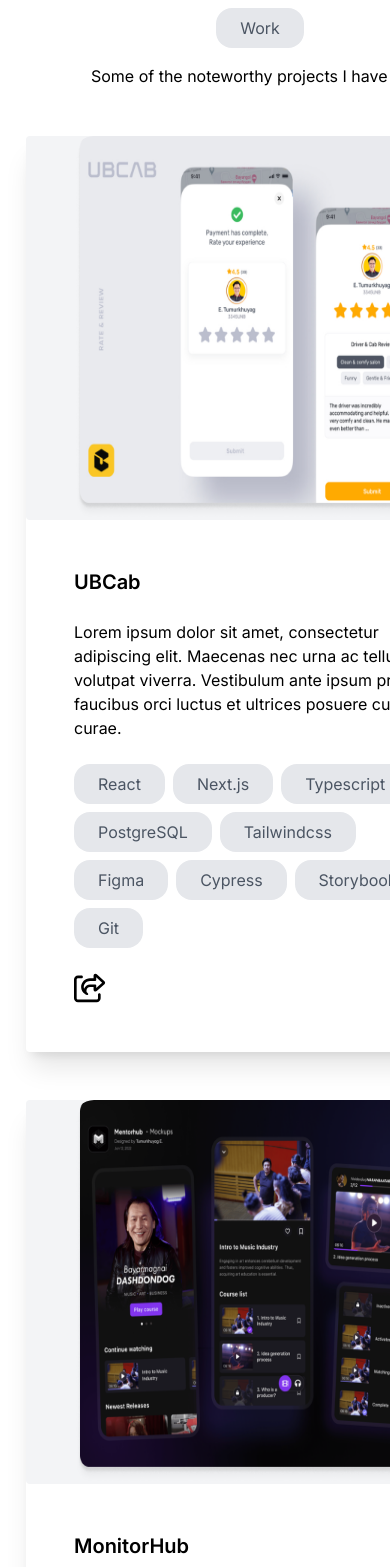
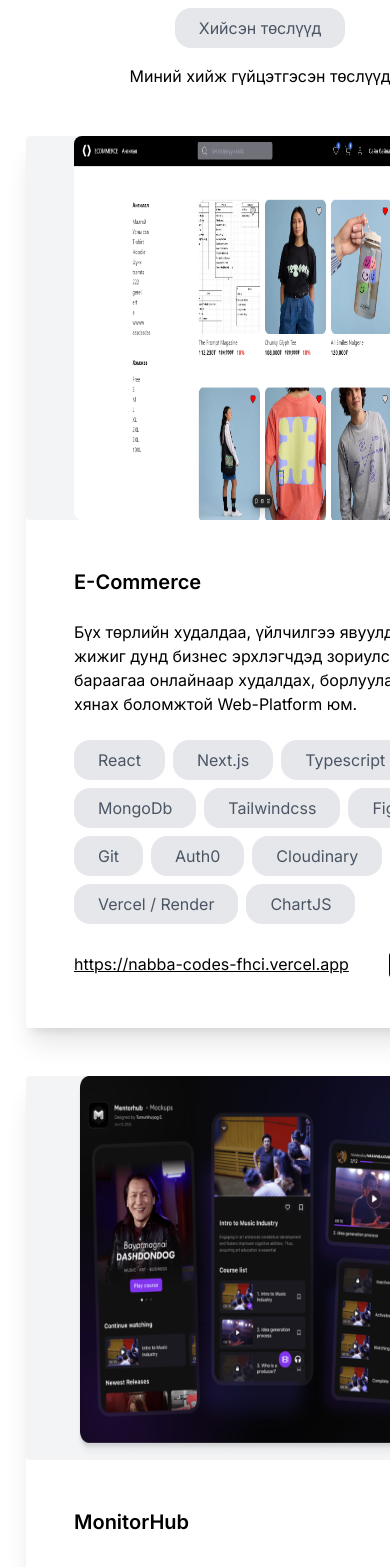
Before and after one commit to Naba0521/portfolia, a Next.js app in the folder naba-port/: page / in a window 390 px wide. Shown: the part 5820-7387 px from the top of the page. Built offline with nearby package versions, Linux system fonts and the light colour scheme.

Commit message:
asdasdasdasd

```diff
--- a/naba-port/src/app/layout.js
+++ b/naba-port/src/app/layout.js
@@ -4,7 +4,7 @@
 const inter = Inter({ subsets: ["latin"] });
 
 export const metadata = {
-  title: "Create Next App",
+  title: "NABA Porfolia",
   description: "Generated by create next app",
 };
 
--- a/naba-port/src/components/Part6-card.js
+++ b/naba-port/src/components/Part6-card.js
@@ -1,34 +1,5 @@
 import { FaRegShareFromSquare } from "react-icons/fa6";
 import { Button } from "./Button";
-const data = [
-  {
-    text: "React",
-  },
-  {
-    text: "Next.js",
-  },
-  {
-    text: "Typescript",
-  },
-  {
-    text: "PostgreSQL",
-  },
-  {
-    text: "Tailwindcss",
-  },
-  {
-    text: "Figma",
-  },
-  {
-    text: "Cypress",
-  },
-  {
-    text: "Storybook",
-  },
-  {
-    text: "Git",
-  },
-];
 export const Part6Card = (props) => {
   return (
     <div
@@ -37,22 +8,33 @@
       }`}
     >
       <div className="flex flex-1 items-center justify-center bg-[#F3F4F6] px-[48px] py - [48px] rounded - [20px] ">
-        <img className="w-[480px] h-[384px] rounded-[20px]" src={props.src} />
+        <img className="w-[480px] h-[384px] rounded-[8px]" src={props.src} />
       </div>
       <div className="flex flex-col flex-1 gap-[24px] px-[48px] py-[48px] dark:text-[#F9FAFB]">
         <div className="font-semibold text-xl">{props.title}</div>
-        <div>
-          Lorem ipsum dolor sit amet, consectetur adipiscing elit. Maecenas nec
-          urna ac tellus volutpat viverra. Vestibulum ante ipsum primis in
-          faucibus orci luctus et ultrices posuere cubilia curae.
-        </div>
+        <div>{props.text}</div>
         <div className="flex gap-[8px] flex-wrap">
-          {data.map((item) => (
+          {props.dataIcon.map((item) => (
             <Button value={item.text} />
           ))}
         </div>
-        <div>
-          <FaRegShareFromSquare className="w-[32px] h-[32px]" />
+        <div className="flex gap-10 items-center">
+          <a
+            href={props.link} // No need for backticks inside curly braces
+            target="_blank"
+            rel="noopener noreferrer"
+            className="hover:text-pink-500"
+          >
+            <div className="underline">{props.link}</div>
+          </a>
+          <a
+            href={props.link} // No need for backticks inside curly braces
+            target="_blank"
+            rel="noopener noreferrer"
+            className="hover:text-pink-500"
+          >
+            <FaRegShareFromSquare className="w-[32px] h-[32px]" />
+          </a>
         </div>
       </div>
     </div>
--- a/naba-port/src/components/Part6.js
+++ b/naba-port/src/components/Part6.js
@@ -2,9 +2,120 @@
 import { Part6Card } from "./Part6-card";
 
 const data = [
-  { title: "UBCab", src: "Picture.png", reverse: false },
-  { title: "MonitorHub", src: "Picture2.png", reverse: true },
-  { title: "iToim", src: "Picture3.png", reverse: false },
+  {
+    title: "E-Commerce",
+    src: "Picture.png",
+    reverse: false,
+    link: "https://nabba-codes-fhci.vercel.app",
+    text: "Бүх төрлийн худалдаа, үйлчилгээ явуулдаг жижиг дунд бизнес эрхлэгчдэд зориулсан бараагаа онлайнаар худалдах, борлуулалтаа хянах боломжтой Web-Platform юм.",
+    dataIcon: [
+      {
+        text: "React",
+      },
+      {
+        text: "Next.js",
+      },
+      {
+        text: "Typescript",
+      },
+      {
+        text: "MongoDb",
+      },
+      {
+        text: "Tailwindcss",
+      },
+      {
+        text: "Figma",
+      },
+      {
+        text: "Git",
+      },
+      {
+        text: "Auth0",
+      },
+      {
+        text: "Cloudinary",
+      },
+      {
+        text: "Vercel / Render",
+      },
+      {
+        text: "ChartJS",
+      },
+    ],
+  },
+  {
+    title: "MonitorHub",
+    src: "Picture2.png",
+    reverse: true,
+    text: "aaa",
+    link: "a",
+    dataIcon: [
+      {
+        text: "React",
+      },
+      {
+        text: "Next.js",
+      },
+      {
+        text: "Typescript",
+      },
+      {
+        text: "PostgreSQL",
+      },
+      {
+        text: "Tailwindcss",
+      },
+      {
+        text: "Figma",
+      },
+      {
+        text: "Cypress",
+      },
+      {
+        text: "Storybook",
+      },
+      {
+        text: "Git",
+      },
+    ],
+  },
+  {
+    title: "iToim",
+    src: "Picture3.png",
+    reverse: false,
+    text: "aaa",
+    link: "a",
+    dataIcon: [
+      {
+        text: "React",
+      },
+      {
+        text: "Next.js",
+      },
+      {
+        text: "Typescript",
+      },
+      {
+        text: "PostgreSQL",
+      },
+      {
+        text: "Tailwindcss",
+      },
+      {
+        text: "Figma",
+      },
+      {
+        text: "Cypress",
+      },
+      {
+        text: "Storybook",
+      },
+      {
+        text: "Git",
+      },
+    ],
+  },
 ];
 
 export const Part6 = () => {
@@ -15,20 +126,24 @@
     >
       <div className="flex items-center flex-col gap-[16px]">
         <div className=" flex items-center m-auto">
-          <Button value="Work" />
+          <Button value="Хийсэн төслүүд" />
         </div>
         <div className="flex ">
           <div className="flex m-auto items-center justify-center dark:text-[#F9FAFB]">
-            Some of the noteworthy projects I have built:
+            Миний хийж гүйцэтгэсэн төслүүд
           </div>
         </div>
       </div>
       {data.map((item) => (
-        <Part6Card title={item.title} src={item.src} reverse={item.reverse} />
+        <Part6Card
+          title={item.title}
+          src={item.src}
+          text={item.text}
+          reverse={item.reverse}
+          dataIcon={item.dataIcon}
+          link={item.link}
+        />
       ))}
-      {/* <Part6Card title="UBCab" src="Picture.png" />
-            <Part6Card title="Mentorhub" src="Picture2.png" reverse />
-            <Part6Card title="iToim" src="Picture3.png" /> */}
     </div>
   );
 };
--- a/naba-port/src/components/Part7.js
+++ b/naba-port/src/components/Part7.js
@@ -1,21 +1,42 @@
+import { useState } from "react";
 import { BiLogoGmail } from "react-icons/bi";
-import { FaRegCopy } from "react-icons/fa";
-import { FaPhone } from "react-icons/fa";
-import { FaFacebookSquare } from "react-icons/fa";
-import { FaInstagram } from "react-icons/fa";
+import {
+  FaRegCopy,
+  FaPhone,
+  FaFacebookSquare,
+  FaInstagram,
+} from "react-icons/fa";
 import { Button } from "./Button";
 
 export const Part7 = () => {
+  const email = "myagmartsognnaranbaatar@gmail.com";
+  const phoneNumber = "+976 89764499";
+
+  // States to track hover for showing "Ready to copy"
+  const [emailHovered, setEmailHovered] = useState(false);
+  const [phoneHovered, setPhoneHovered] = useState(false);
+
+  const handleCopy = (text) => {
+    navigator.clipboard
+      .writeText(text)
+      .then(() => {
+        alert(`${text} copied to clipboard!`);
+      })
+      .catch((err) => {
+        console.error("Failed to copy: ", err);
+      });
+  };
+
   return (
     <div
-      className="w-[90%] m-auto flex flex-col gap-[48px]  h-max rounded-[20px] py-[96px]"
+      className="w-[90%] m-auto flex flex-col gap-[48px] h-max rounded-[20px] py-[96px]"
       id="contact"
     >
       <div className="flex items-center flex-col gap-[16px]">
-        <div className=" flex items-center m-auto">
+        <div className="flex items-center m-auto">
           <Button value="Холбоо барих" />
         </div>
-        <div className="flex ">
+        <div className="flex">
           <div className="flex m-auto items-center justify-center dark:text-[#F9FAFB]">
             Хэрэв та хөгжүүлэгч хайж байгаа бол надтай холбогдоорой.
           </div>
@@ -23,23 +44,51 @@
       </div>
       <div className="flex flex-col items-center dark:text-[#F9FAFB]">
         <div className="flex gap-[8px] items-center dark:text-[#F9FAFB]">
-          <div>
-            <BiLogoGmail className="w-[32px] h-[32px] text-gray-400 dark:text-[#F9FAFB]	" />
+          <a href="https://mail.google.com/" className="hover:text-red-500">
+            <BiLogoGmail className="w-[28px] h-[28px] dark:bg-[#F9FAFB]" />
+          </a>
+          <div
+            className="font-semibold text-lg break-words lg:text-[36px] cursor-pointer hover:text-green-500"
+            onClick={() => handleCopy(email)}
+          >
+            {email}
           </div>
-          <div className="font-semibold text-[36px]">
-            myagmartsognnaranbaatar@gmail.com
-          </div>
-          <div>
-            <FaRegCopy className="w-[32px] h-[32px] text-gray-400	" />
+          <div
+            className="relative cursor-pointer"
+            onClick={() => handleCopy(email)}
+            onMouseEnter={() => setEmailHovered(true)}
+            onMouseLeave={() => setEmailHovered(false)}
+          >
+            <FaRegCopy className="w-[32px] h-[32px] text-gray-400 hover:text-green-500" />
+            {emailHovered && (
+              <span className="absolute top-[-10px] left-[60px] text-center transform -translate-x-1/2 bg-gray-700 text-white text-xs px-2 py-1 rounded">
+                Ready to copy
+              </span>
+            )}
           </div>
         </div>
         <div className="flex gap-[8px] items-center">
           <div>
-            <FaPhone className="w-[32px] h-[32px] text-gray-400	" />
+            <FaPhone className="w-[32px] h-[32px] text-gray-400 hover:text-green-500" />
           </div>
-          <div className="font-semibold text-[36px]">+976 89764499</div>
-          <div>
-            <FaRegCopy className="w-[32px] h-[32px] text-gray-400	" />
+          <div
+            className="font-semibold text-[36px] cursor-pointer hover:text-yellow-500"
+            onClick={() => handleCopy(phoneNumber)}
+          >
+            {phoneNumber}
+          </div>
+          <div
+            className="relative cursor-pointer"
+            onClick={() => handleCopy(phoneNumber)}
+            onMouseEnter={() => setPhoneHovered(true)}
+            onMouseLeave={() => setPhoneHovered(false)}
+          >
+            <FaRegCopy className="w-[32px] h-[32px] text-gray-400 hover:text-green-500" />
+            {phoneHovered && (
+              <span className="absolute top-[-10px] left-[60px] text-center transform -translate-x-1/2 bg-gray-700 text-white text-xs px-2 py-1 rounded">
+                Ready to copy
+              </span>
+            )}
           </div>
         </div>
       </div>
```
Also changed, not shown: naba-port/public/Picture.png.
